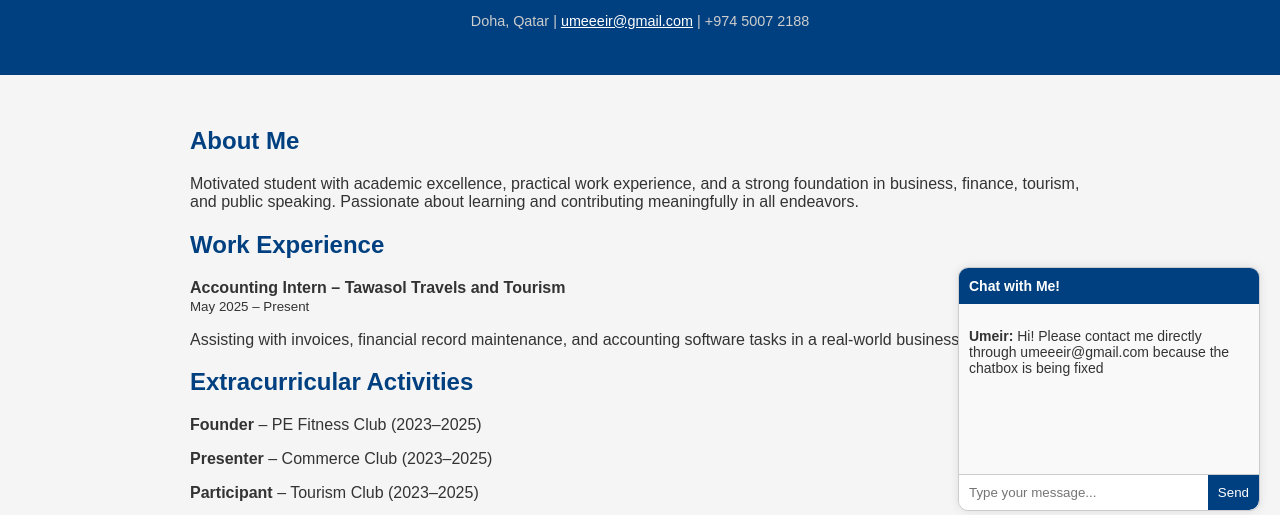
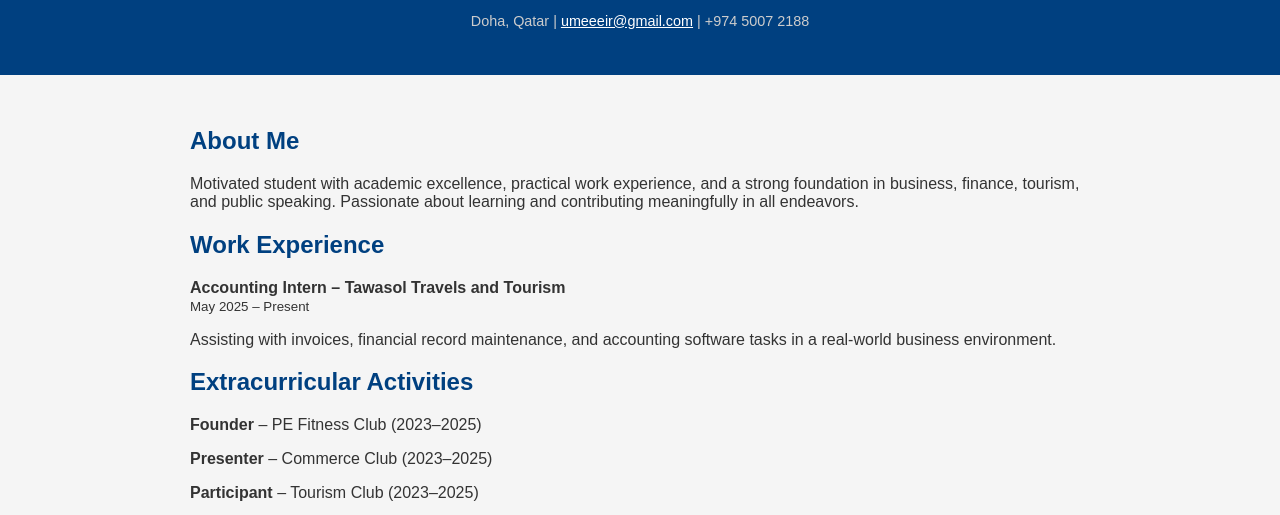
Before and after one commit to umeeeir/umeir-portfolio, a plain HTML site: page index.html in a window 1280 px wide. Shown: the part 269-784 px from the top of the page. Drawn offline with Linux system fonts and the light colour scheme.

Commit message:
Update index.html

```diff
--- a/index.html
+++ b/index.html
@@ -140,15 +140,6 @@
       <span class="badge">Badminton</span>
     </div>
   </section>
-
-  <div class="chatbox">
-    <div class="chatbox-header">Chat with Me!</div>
-    <div class="chatbox-messages">
-      <p><strong>Umeir:</strong> Hi! Please contact me directly through umeeeir@gmail.com because the chatbox is being fixed</p>
-    </div>
-    <div class="chatbox-input">
-      <input type="text" placeholder="Type your message..." />
-      <button>Send</button>
     </div>
   </div>
 
```
